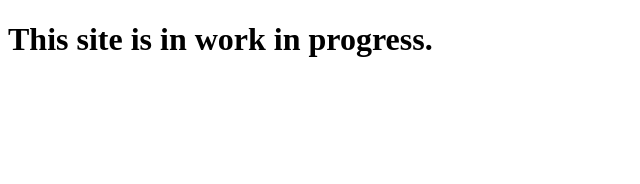
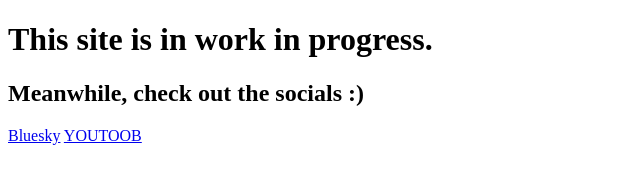
Before and after one commit to awesomeface349/awesomeface349.github.io, a plain HTML site: page index.html in a window 1280 px wide. Shown: the whole page, without its empty margins (0-640 px from the left). Drawn offline with Linux system fonts and the light colour scheme.

Commit message:
Added socials to the homepage, IT'S STILL WIP!

```diff
--- a/index.html
+++ b/index.html
@@ -7,5 +7,8 @@
 
     <body>
         <h1>This site is in work in progress.</h1>
+        <h2>Meanwhile, check out the socials :)</h2>
+        <a href="https://bsky.app/awesomeface349">Bluesky</a>
+        <a href="https://youtube.com/@awesomeface349">YOUTOOB</a>
     </body>
 </html>
```
